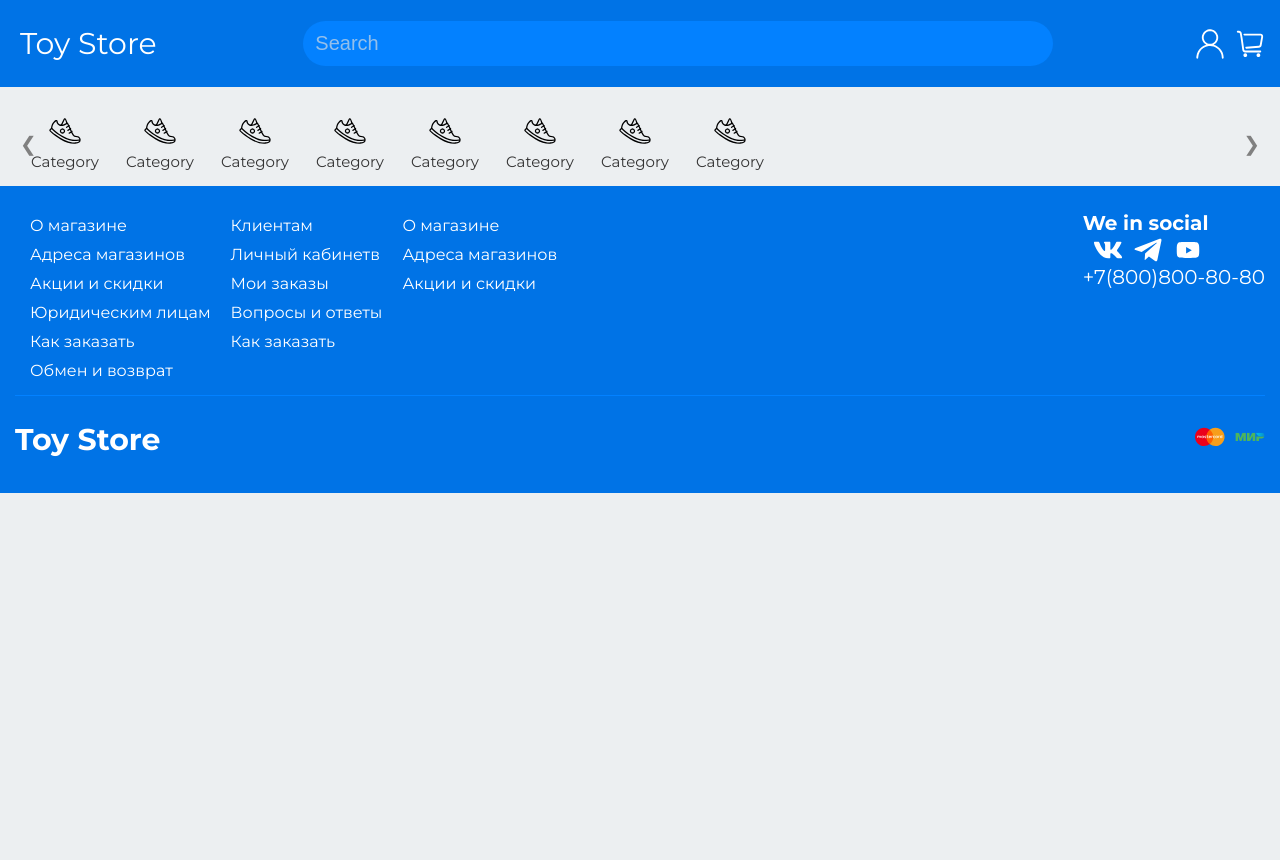
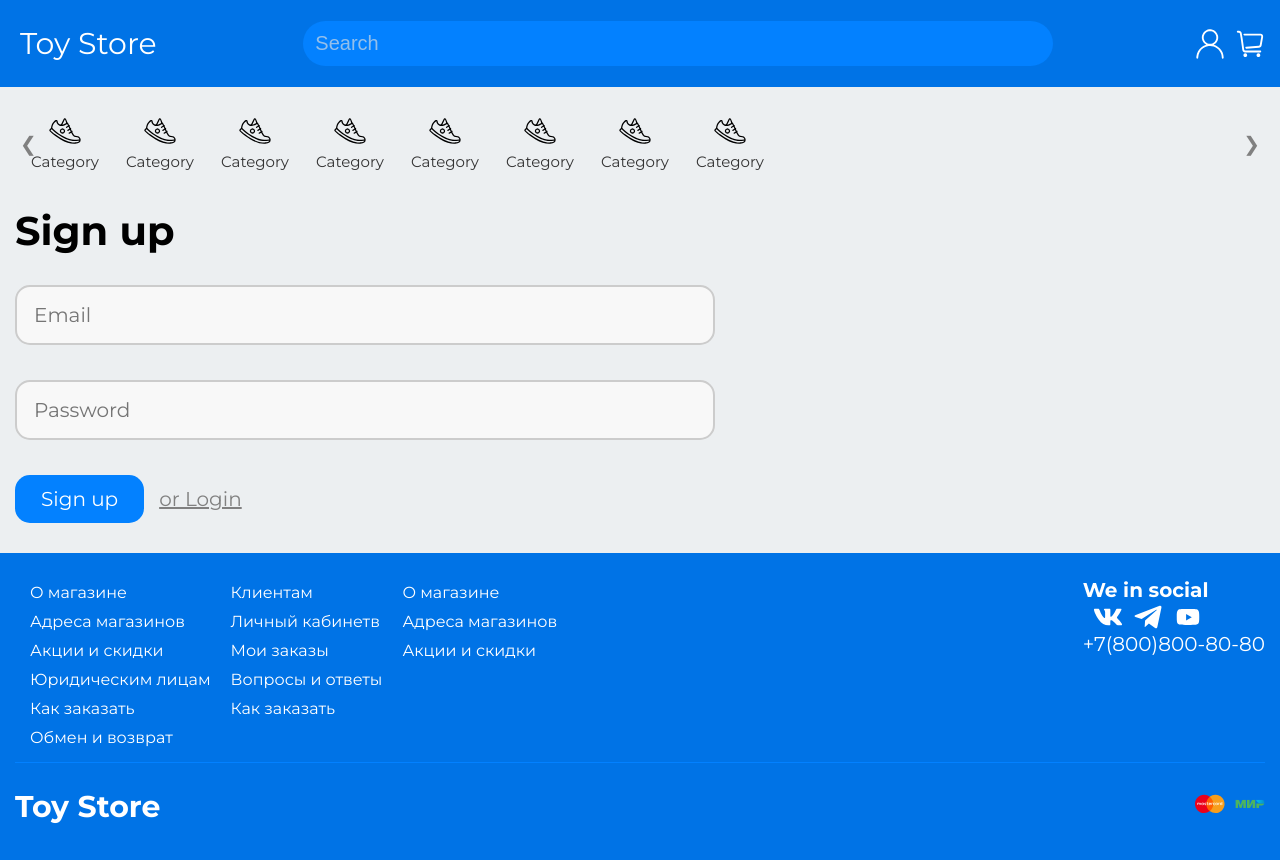
Before and after one commit to p0pl3/toy_store, a Vue app: page /signup in a window 1280 px wide. Before the commit the page ends 800 px from the top, so only its background shows below. Built offline with nearby package versions, Linux system fonts and the light colour scheme; what vue-overflow-scroll would draw is missing.

Commit message:
FEATURE: add user authentication form

```diff
--- a/package.json
+++ b/package.json
@@ -9,6 +9,8 @@
   },
   "dependencies": {
     "@splidejs/vue-splide": "^0.6.10",
+    "@vuelidate/core": "^2.0.0",
+    "@vuelidate/validators": "^2.0.0",
     "core-js": "^3.8.3",
     "vue": "^3.2.13",
     "vue-router": "^4.0.13"
--- /dev/null
+++ b/src/components/MyButton.vue
@@ -0,0 +1,30 @@
+<template>
+  <button>
+    <slot></slot>
+  </button>
+</template>
+
+<script>
+export default {
+  name: "MyButton"
+}
+</script>
+
+<style lang="scss" scoped>
+$base-background: #0073e6;
+$base-background-white: #0381ff;
+$base-grey: rgba(75, 75, 75, 0.9);
+
+button{
+  background-color: $base-background-white;
+  border: none;
+  color: white;
+  padding: 12px 26px;
+  text-align: center;
+  text-decoration: none;
+  display: inline-block;
+  font-size: 16px;
+  border-radius: 15px;
+  font-family: 'Montserrat', sans-serif;
+}
+</style>
--- /dev/null
+++ b/src/components/MyInput.vue
@@ -0,0 +1,37 @@
+<template>
+  <input type="text"
+         :value="modelValue"
+         @input="updateInput">
+</template>
+
+<script>
+export default {
+  name: "MyInput",
+  props: {
+    modelValue: [String, Number]
+  },
+  methods: {
+    updateInput(event) {
+      this.$emit("update:modelValue", event.target.value);
+    }
+  }
+}
+</script>
+
+<style lang="scss" scoped>
+input {
+  max-width: 700px;
+  width: 100%;
+  height: 40px;
+  border-radius: 15px;
+  border: none;
+  margin-bottom: 15px;
+  font-size: 20px;
+  text-indent: 15px;
+  font-weight: bold;
+  font-family: 'Montserrat', sans-serif;
+}
+input::placeholder{
+  font-weight: normal;
+}
+</style>
--- /dev/null
+++ b/src/components/UserAuthForm.vue
@@ -0,0 +1,104 @@
+<template>
+  <div class="login_form">
+    <h1>
+      <slot name="title"></slot>
+    </h1>
+    <form @submit.prevent>
+      <my-input
+          :class="['input__login', {'error_input':v$.userLog.email.$error}]"
+          placeholder="Email"
+          v-model="v$.userLog.email.$model"/>
+      <p class="error_message" v-if="!v$.userLog.email.$error"></p>
+      <p class="error_message" v-for="error in v$.userLog.email.$errors" :key="error.uid"> {{ error.$message }}</p>
+      <my-input
+          :class="['input__login', {'error_input':v$.userLog.password.$error}]"
+          placeholder="Password"
+          v-model="v$.userLog.password.$model"
+          type="password"/>
+      <p class="error_message" v-if="!v$.userLog.password.$error"></p>
+      <p class="error_message" v-for="error in v$.userLog.password.$errors" :key="error.uid">{{ error.$message }}</p>
+      <my-button class="btn__login" @click="submitForm">
+        <slot name="btn_form"></slot>
+      </my-button>
+      <slot name="title__choice"></slot>
+    </form>
+  </div>
+</template>
+
+<script>
+import useVuelidate from '@vuelidate/core'
+import {minLength, required, email} from '@vuelidate/validators'
+import MyInput from "@/components/MyInput";
+import MyButton from "@/components/MyButton";
+
+export default {
+  name: "UserAuthForm",
+  components: {MyButton, MyInput},
+  setup() {
+    return {v$: useVuelidate()}
+  },
+  data() {
+    return {
+      userLog: {
+        email: "",
+        password: ""
+      }
+    }
+  },
+  methods: {
+    submitForm() {
+      if (this.v$.$validate()) {
+        this.$emit("submitForm", this.userLog);
+      } else {
+        return
+      }
+    }
+  },
+  validations() {
+    return {
+      userLog: {
+        email: {required, email},
+        password: {required, minLength: minLength(10)},
+      }
+    }
+  }
+}
+</script>
+
+<style lang="scss" scoped>
+
+h1 {
+  font-size: 40px;
+  margin: 10px 0 20px 0;
+}
+
+.input__login {
+  margin-top: 10px;
+  margin-bottom: 5px;
+  height: 60px;
+  background-color: #f8f8f8;
+  border: 2px solid #ccc !important;
+}
+
+.btn__login {
+  margin-top: 10px;
+  font-size: 20px;
+}
+
+.error_message {
+  height: auto;
+  min-height: 20px;
+  margin: 0 0 0 10px;
+  color: red;
+  font-size: 16px;
+}
+
+.error_input {
+  border: 2px solid red !important;
+  background-color: #fff0f0;
+}
+
+form {
+  margin-bottom: 20px;
+}
+</style>
--- a/src/router/index.js
+++ b/src/router/index.js
@@ -1,9 +1,11 @@
-import { createWebHistory, createRouter } from "vue-router";
+import {createWebHistory, createRouter} from "vue-router";
 import HomeView from "@/views/HomeView";
 import ProductsCatalog from "@/views/ProductsCatalog";
 import NewOrder from "@/views/NewOrder";
 import ProductsCart from "@/views/ProductsCart";
 import ProductView from "@/views/ProductView";
+import LoginView from "@/views/LoginView";
+import SignUpView from "@/views/SignUpView";
 
 const routes = [
     {
@@ -31,6 +33,16 @@ const routes = [
         name: "ProductView",
         component: ProductView,
     },
+    {
+        path: "/login",
+        name: "LoginView",
+        component: LoginView,
+    },
+    {
+        path: "/signup",
+        name: "SignUpView",
+        component: SignUpView,
+    }
 ];
 
 const router = createRouter({
--- /dev/null
+++ b/src/views/LoginView.vue
@@ -0,0 +1,41 @@
+<template>
+  <div class="container">
+    <user-auth-form @submitForm="loginUser">
+      <template v-slot:title>Login</template>
+      <template v-slot:btn_form>Login</template>
+      <template v-slot:title__choice>
+        <router-link to="/signup" class="redirect_choice">or Sign up</router-link>
+      </template>
+    </user-auth-form>
+  </div>
+</template>
+
+<script>
+import UserAuthForm from "@/components/UserAuthForm";
+
+export default {
+  name: "LoginView",
+  components: {UserAuthForm},
+  data() {
+    return {}
+  },
+  methods: {
+    loginUser(userLog) {
+      this.$store.dispatch("onLogin", {username: userLog.username, password: userLog.password});
+    }
+  },
+  watch: {
+    '$store.state.token': function () {
+      this.$router.push("/");
+    }
+  }
+}
+</script>
+
+<style scoped>
+.redirect_choice {
+  margin-left: 15px;
+  color: grey;
+  font-size: 20px;
+}
+</style>
--- /dev/null
+++ b/src/views/SignUpView.vue
@@ -0,0 +1,41 @@
+<template>
+  <div class="container">
+    <user-auth-form @submitForm="signUpUser">
+      <template v-slot:title>Sign up</template>
+      <template v-slot:btn_form>Sign up</template>
+      <template v-slot:title__choice>
+        <router-link to="/login" class="redirect_choice">or Login</router-link>
+      </template>
+    </user-auth-form>
+  </div>
+</template>
+
+<script>
+import UserAuthForm from "@/components/UserAuthForm";
+
+export default {
+  name: "SingUpView",
+  components: {UserAuthForm},
+  data() {
+    return {}
+  },
+  methods: {
+    signUpUser(userLog) {
+      this.$store.dispatch("onSignUp", {username: userLog.username, password: userLog.password});
+    }
+  },
+  watch: {
+    '$store.state.token': function () {
+      this.$router.push("/");
+    }
+  }
+}
+</script>
+
+<style scoped>
+.redirect_choice {
+  margin-left: 15px;
+  color: grey;
+  font-size: 20px;
+}
+</style>
```
Also changed, not shown: 1 other file (tests, documents, lock files or other folders).
